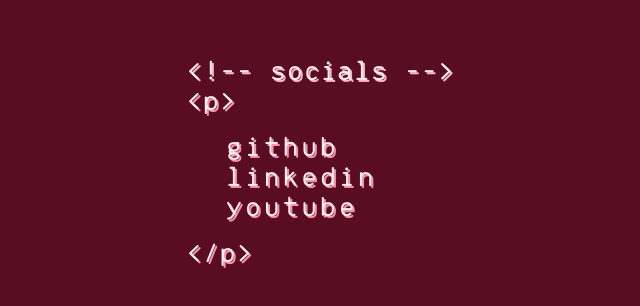
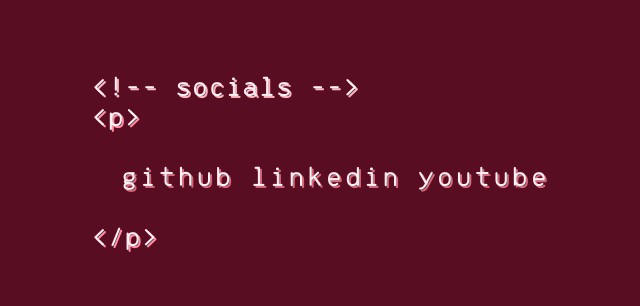
Before and after one commit to yodering/portfolio-simple, a plain HTML site: page index.html in a window 1280 px wide. Shown: the part 3436-3742 px from the top of the page, without its empty margins (320-960 px from the left). Drawn offline with nearby package versions, Linux system fonts and the light colour scheme.

Commit message:
added favicon

```diff
--- a/assets/styles.css
+++ b/assets/styles.css
@@ -20,13 +20,13 @@
     color: #FFF0F3;
     text-decoration: none;
     font-size: 30px;
-    text-shadow: 2px 2px #FF8FA3;
+    text-shadow: 2px 2px #d3687b;
     letter-spacing: 2px;
     transition: text-shadow 0.3s ease, letter-spacing 0.3s ease;
 }
 
 .intro a:hover {
-    text-shadow: 2px 2px #ff1a44;
+    text-shadow: 2px 2px #af214a;
     letter-spacing: 6px;
 }
 
--- a/index.html
+++ b/index.html
@@ -5,6 +5,7 @@
     <meta name="viewport" content="width=device-width, initial-scale=1.0">
     <title>yder.xyz</title>
     <link rel="stylesheet" href="assets/styles.css">
+    <link rel="shortcut icon" type="image/x-icon" href="assets/favicon.ico">
 </head>
 <body>
 
@@ -54,11 +55,7 @@
             <span class="comment"> &lt;!-- socials --&gt;</span>
             <br>
             <span class="paragraph">&lt;p&gt;</span>
-                <ul>
-                    <li> <a href="https://github.com/yodering" target="_blank">github</a> </li>
-                    <li> <a href="https://www.linkedin.com/in/yodering/" target="_blank">linkedin</a> </li>
-                    <li> <a href="https://www.youtube.com/c/yodering" target="_blank">youtube</a> </li>
-                </ul>
+             <p><a href="https://github.com/yodering" target="_blank">github</a> <a href="https://www.linkedin.com/in/yodering/" target="_blank">linkedin</a> <a href="https://www.youtube.com/c/yodering" target="_blank">youtube</a></p>
             <span class="paragraph">&lt;/p&gt;</span>
         </div>
     </section>
```
Also changed, not shown: projects.html (+1 -0 lines), videos.html (+1 -0 lines), assets/favicon.ico (added).
